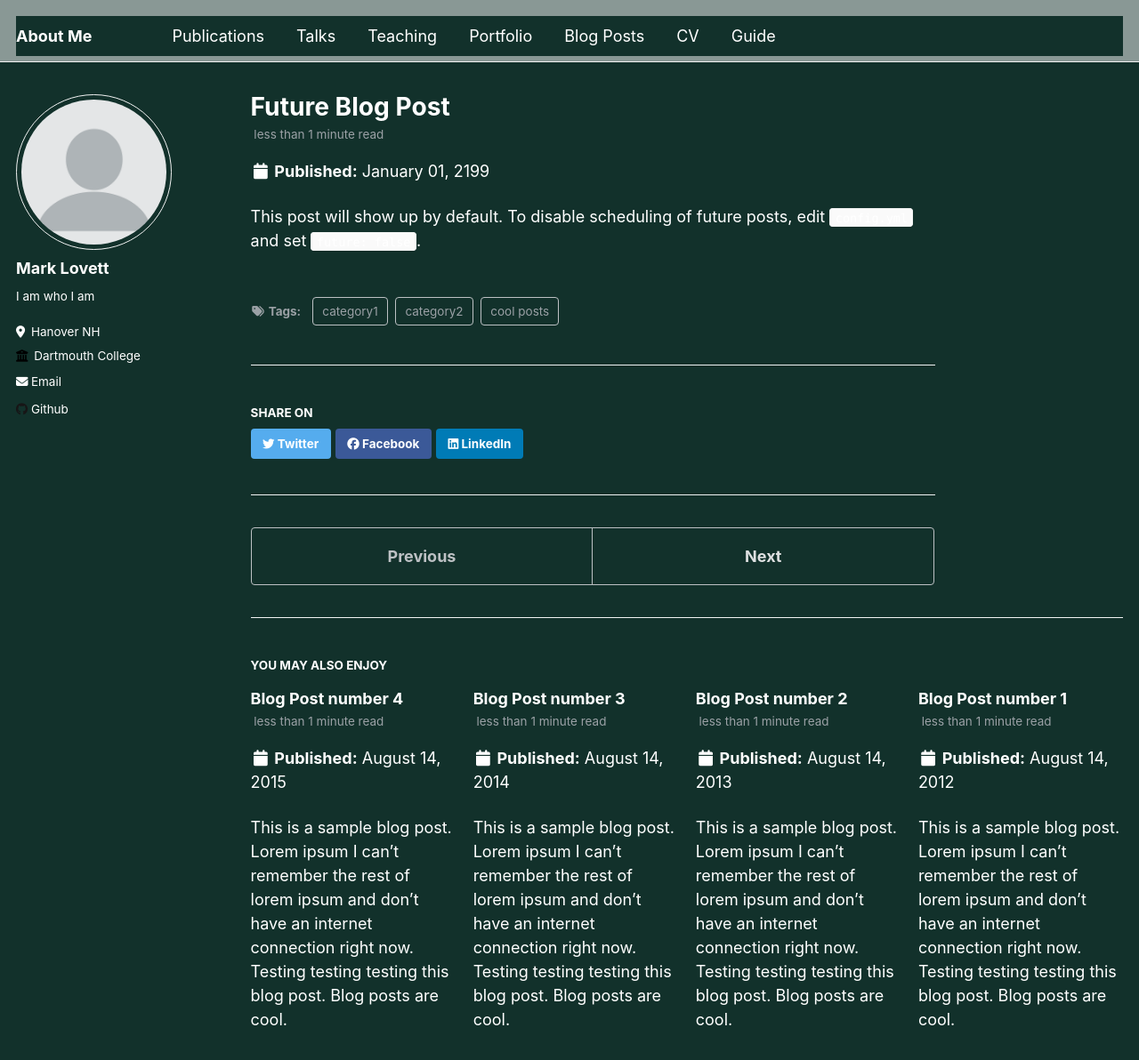
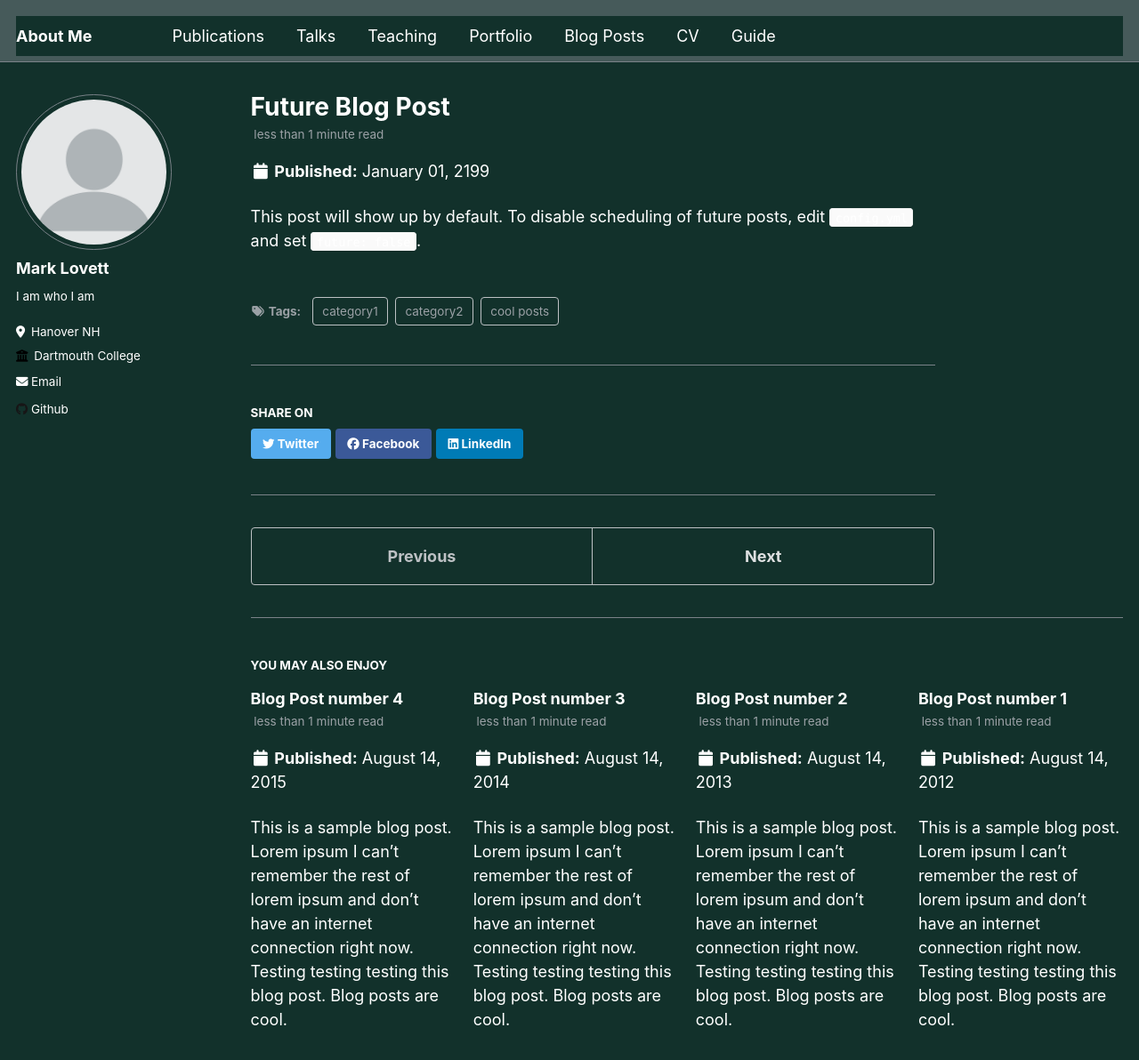
Before and after one commit to MarksLovett/MarksLovett.github.io, a Jekyll site: the page built from _posts/2199-01-01-future-post.md, in a window 1280 px wide and 1400 px high. Shown: the top 1192 px of the window at 89% size. Built offline with Jekyll 4.4.1, drawn with Linux system fonts in a browser that asks for light colours.

Commit message:
Update _variables.scss

```diff
--- a/_sass/_variables.scss
+++ b/_sass/_variables.scss
@@ -62,15 +62,15 @@
 $darker-gray                : mix(#000, $gray, 60%);
 $light-gray                 : mix(#fff, $gray, 50%);
 $lighter-gray               : mix(#fff, $gray, 90%);
-$light-fg                   : mix($forest-green, $snow-white, 50%);
-$lighter-fg                 : mix($forest-green, $snow-white, 90%);
+$light-fg                   : mix($forest-green, $gray, 50%);
+$lighter-fg                 : mix($forest-green, $gray, 90%);
 
 $body-color                 : $forest-green;
 $background-color           : $forest-green;
 $code-background-color      : #fafafa;
 $code-background-color-dark : $light-gray;
 $text-color                 : $snow-white;
-$border-color               : $lighter-gray;
+$border-color               : $gray;
 
 $primary-color              : $snow-white;
 $success-color              : #62c462;
```
